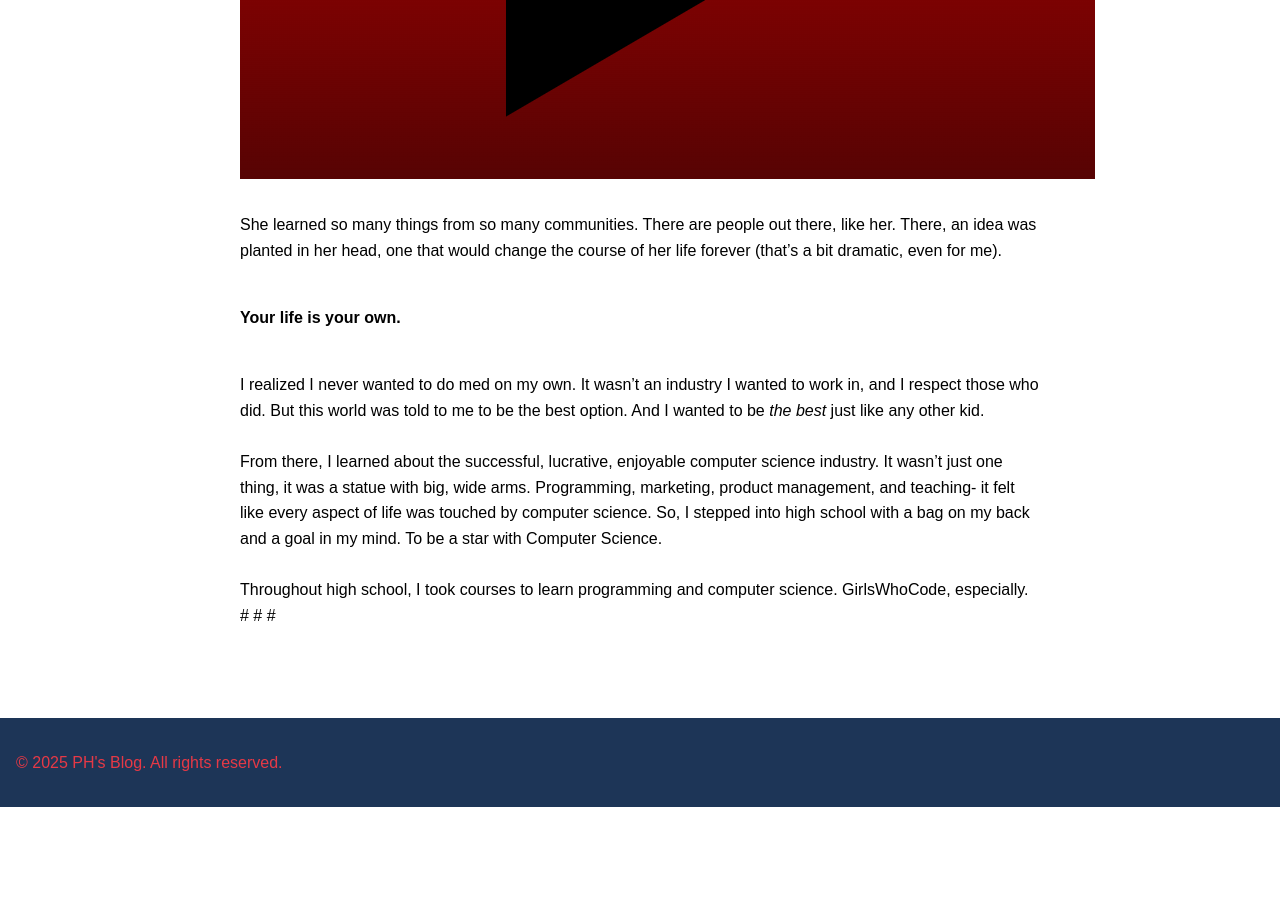
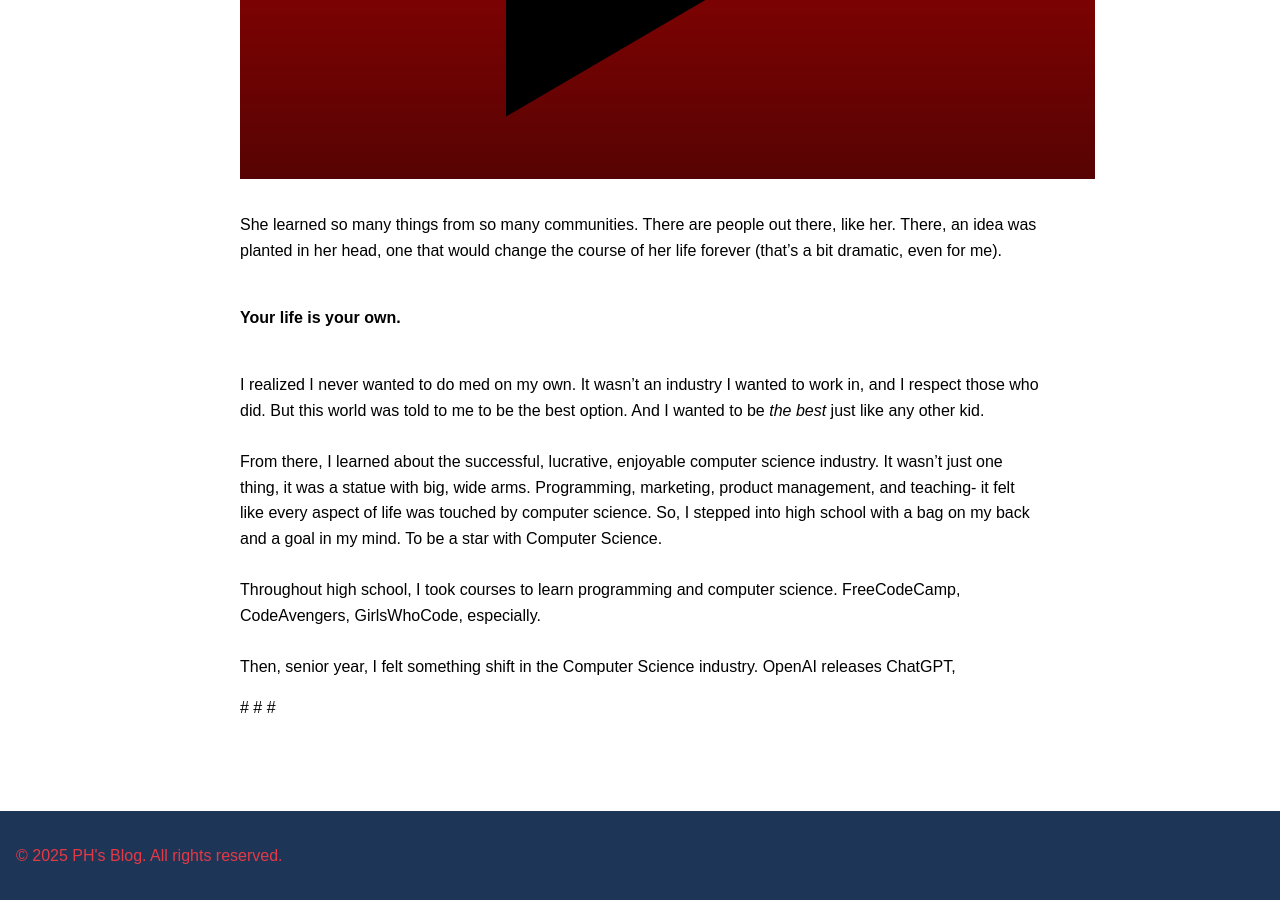
Before and after one commit to CaptainSapphire/PH-s-Blog, a Jekyll site: the page built from _posts/2025-02-05-Data-Science.md, in a window 1280 px wide and 900 px high, scrolled down 1078 px. Built offline with Jekyll 4.4.1, drawn with Linux system fonts in a browser that asks for light colours; our own code applies the rules of GitHub Pages for plain Markdown files; before the commit the page ends 1885 px from its top, so only the background shows below that.

Commit message:
Update 2025-02-05-Data-Science.md

```diff
--- a/_posts/2025-02-05-Data-Science.md
+++ b/_posts/2025-02-05-Data-Science.md
@@ -12,7 +12,9 @@ She learned so many things from so many communities. There are people out there,
 I realized I never wanted to do med on my own. It wasn't an industry I wanted to work in, and I respect those who did. But this world was told to me to be the best option. And I wanted to be *the best* just like any other kid.<br><br>
 From there, I learned about the successful, lucrative, enjoyable computer science industry. It wasn't just one thing, it was a statue with big, wide arms. Programming, marketing, product management, and teaching- it felt like every aspect of life was touched by computer science. So, I stepped into high school with a bag on my back and a goal in my mind. To be a star with Computer Science.
 <br><br>
-Throughout high school, I took courses to learn programming and computer science. GirlsWhoCode, especially.
+Throughout high school, I took courses to learn programming and computer science. FreeCodeCamp, CodeAvengers, GirlsWhoCode, especially. <br><br>
+Then, senior year, I felt something shift in the Computer Science industry. OpenAI releases ChatGPT,
+
 #
 #
 #
```
